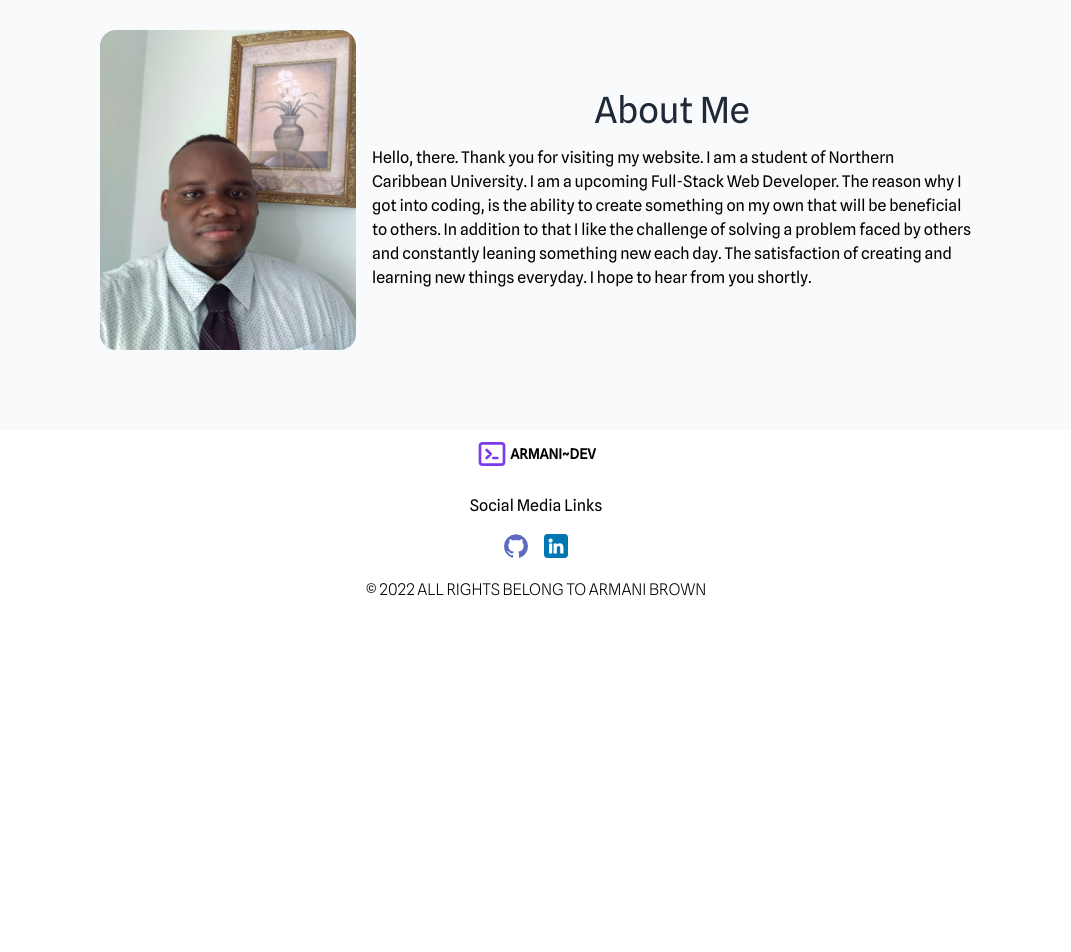
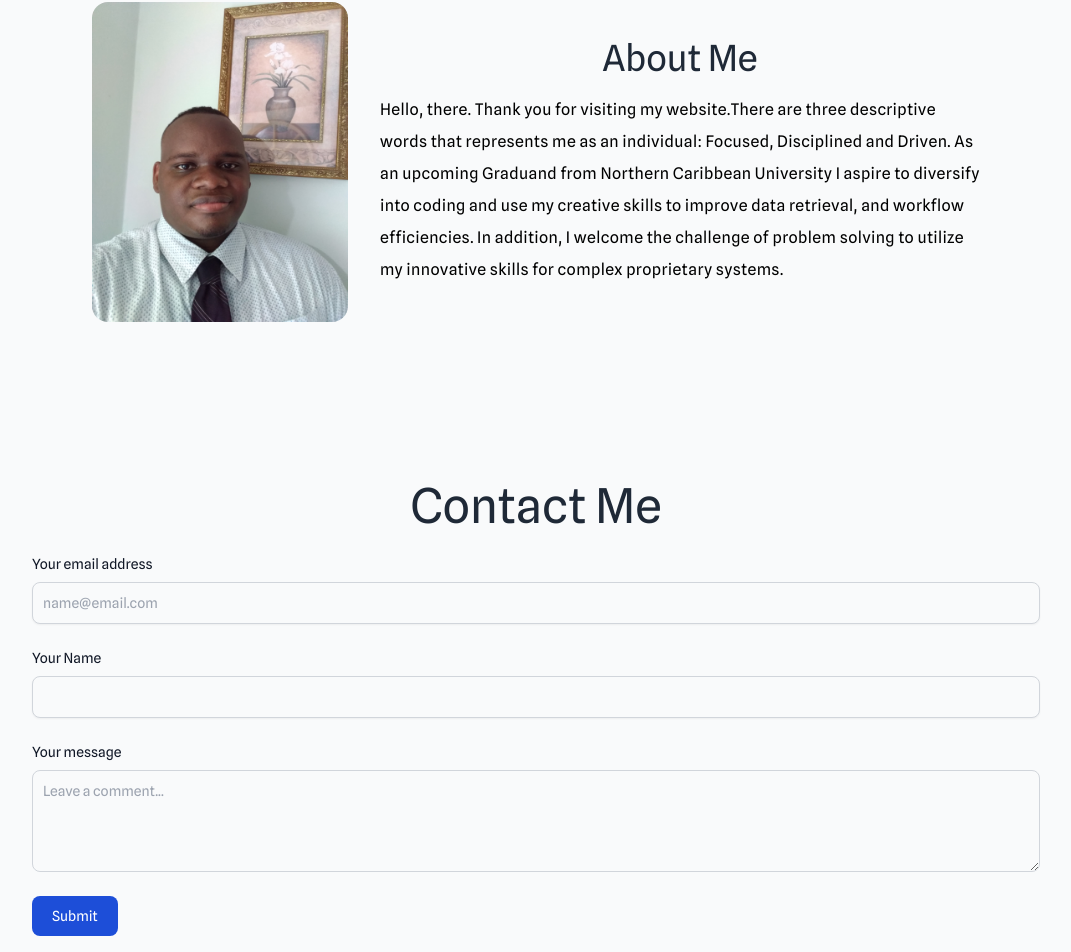
Before and after one commit to ChromeMatic/armani-tech, a Vue app: page / in a window 1280 px wide. Shown: the part 1704-2656 px from the top of the page, without its empty margins (104-1175 px from the left). Before the commit the page ends 2310 px from the top, so only its background shows below. Built offline with nearby package versions, Linux system fonts and the light colour scheme.

Commit message:
Addition changes added

```diff
--- a/src/Pages/LandingPage.vue
+++ b/src/Pages/LandingPage.vue
@@ -12,7 +12,7 @@
         <div class="flex flex-col space-y-4 text-center">
           <div class="flex flex-col space-y-2">
             <h1 class="lg:text-5xl text-4xl">Hello, my name is Armani Brown</h1>
-            <h2 class="lg:text-3xl text-2xl">I am a Full-Stack Web Developer</h2>
+            <h2 class="lg:text-3xl text-2xl">I am an Enthusiastic and hard working Full-Stack Web Developer</h2>
           </div>
 
           <a href="./Armani Brown.pdf" class="flex justify-center px-8 rounded py-2 uppercase font-semibold bg-green-400 dark:bg-indigo-500 hover:dark:bg-indigo-400 hover:bg-green-500 transition duration-75" target="_blank" rel="noopener noreferrer">
@@ -79,25 +79,57 @@
       <!-- About me section -->
       <div id="aboutMe" class="lg:py-20 lg:px-10  py-14 p-6">
 
-
-
-        <div class="flex lg:flex-row flex-col justify-center items-center lg:space-x-4 lg:space-y-0 space-x-0 space-y-8">
+        <div class="flex lg:flex-row flex-col justify-center items-center lg:space-x-8 lg:space-y-0 space-x-0 space-y-8">
 
           <img src="/profile.jpg" class="h-80 w-64 rounded-2xl" alt="">
 
           <div class="lg:w-1/2 w-full flex flex-col space-y-2">
            <h1 class="text-4xl text-gray-800 dark:text-white capitalize text-center mb-2">About Me</h1>
-            <p>
-               Hello, there. Thank you for visiting my website. I am a student of Northern Caribbean University.
-               I am a upcoming Full-Stack Web Developer. The reason why I  got into coding, is the ability to create something
-               on my own that will be beneficial to others. In addition to that I like the challenge of solving a problem
-               faced by others and constantly leaning something new each day. The satisfaction of creating and learning new
-               things everyday. I hope to hear from you shortly.
+            <p class="leading-loose tracking-wide">
+               Hello, there. Thank you for visiting my website.There are three descriptive words that represents me as
+               an individual: Focused, Disciplined and Driven. As an upcoming Graduand from Northern Caribbean University
+               I aspire to diversify into coding and use my creative skills to improve data retrieval, and workflow efficiencies.
+               In addition, I welcome the challenge of problem solving to utilize my innovative skills for complex
+               proprietary systems.
             </p>
           </div>
 
         </div>
 
+
+      </div>
+
+      <!-- Contact section -->
+      <div id="contactMe" class="lg:py-20 lg:px-10  py-14 p-6">
+
+
+        <div class="flex flex-col justify-center mb-6">
+          <h1 class="text-center lg:text-5xl text-3xl dark:text-white text-gray-800 mb-6">Contact Me</h1>
+
+          <form class="lg:px-24 px-4">
+              <div class="mb-6">
+                <label for="email" class="block mb-2 text-sm font-medium text-gray-900 dark:text-gray-300">
+                  Your email address
+                </label>
+                <input type="email" v-model="contact.email" class="shadow-sm bg-gray-50 border border-gray-300 text-gray-900
+                  text-sm rounded-lg focus:ring-blue-500 focus:border-blue-500 block w-full p-2.5 dark:bg-gray-700
+                  dark:border-gray-600 dark:placeholder-gray-400 dark:text-white dark:focus:ring-blue-500
+                  dark:focus:border-blue-500 dark:shadow-sm-light" placeholder="name@email.com" required>
+              </div>
+
+              <div class="mb-6">
+                <label class="block mb-2 text-sm font-medium text-gray-900 dark:text-gray-300">Your Name</label>
+                <input type="text" v-model="contact.name" class="shadow-sm bg-gray-50 border border-gray-300 text-gray-900 text-sm rounded-lg focus:ring-blue-500 focus:border-blue-500 block w-full p-2.5 dark:bg-gray-700 dark:border-gray-600 dark:placeholder-gray-400 dark:text-white dark:focus:ring-blue-500 dark:focus:border-blue-500 dark:shadow-sm-light" required>
+              </div>
+
+              <div class="mb-6">
+                <label class="block mb-2 text-sm font-medium text-gray-900 dark:text-gray-400">Your message</label>
+                <textarea rows="4" v-model="contact.message" class="block p-2.5 w-full text-sm text-gray-900 bg-gray-50 rounded-lg border border-gray-300 focus:ring-blue-500 focus:border-blue-500 dark:bg-gray-700 dark:border-gray-600 dark:placeholder-gray-400 dark:text-white dark:focus:ring-blue-500 dark:focus:border-blue-500" placeholder="Leave a comment..." required></textarea>
+              </div>
+
+              <button type="submit" @click="sendEmail" class="text-white bg-blue-700 hover:bg-blue-800 focus:ring-4 focus:ring-blue-300 font-medium rounded-lg text-sm px-5 py-2.5 text-center dark:bg-blue-600 dark:hover:bg-blue-700 dark:focus:ring-blue-800">Submit</button>
+          </form>
+        </div>
 
       </div>
 
@@ -129,16 +161,19 @@ export default {
       {title:"Boyd-Auto",link:"https://github.com/ChromeMatic/Auto-Body",tech:"Vue.js, tailwindcss"},
       {title:"School Management System front-end",link:"https://github.com/ChromeMatic/smsFend",tech:"Vue.js, Nuxt.js, tailwindcss"},
       {title:"School Management System back-end",link:"https://github.com/ChromeMatic/SMS_backend",tech:"Spring boot, PostgresSQL"},
-    ]
+    ],
+    contact:{
+      name:"",
+      email:"",
+      message:""
+    }
   }),
- computed:{
-    ...mapGetters(['getTheme']),
-  },
+  computed:{...mapGetters(['getTheme']),},
   methods:{
-    ...mapActions(['changeTheme'])
+    ...mapActions(['changeTheme']),
+    sendEmail(){
+
+    }
   }
 }
 </script>
-
-<style scoped>
-</style>
--- a/src/components/navbar.vue
+++ b/src/components/navbar.vue
@@ -38,17 +38,11 @@
               <a href="#contactMe" class="dark:text-white hover:text-green-500 transition duration-75">
                       contact me
               </a>
-              <a href="/Armani Brown.pdf" class="dark:text-white hover:text-green-500 transition duration-75" target="_blank" rel="noopener noreferrer">
-              Resume
-              </a>
             </div>
 
             <div v-else class="space-x-4">
                <a href="#contactMe" class="hover:text-indigo-500 transition duration-75">
                   contact me
-              </a>
-              <a href="/Armani Brown.pdf" class="hover:text-indigo-500 transition duration-75" target="_blank" rel="noopener noreferrer">
-                  Resume
               </a>
             </div>
 
```
